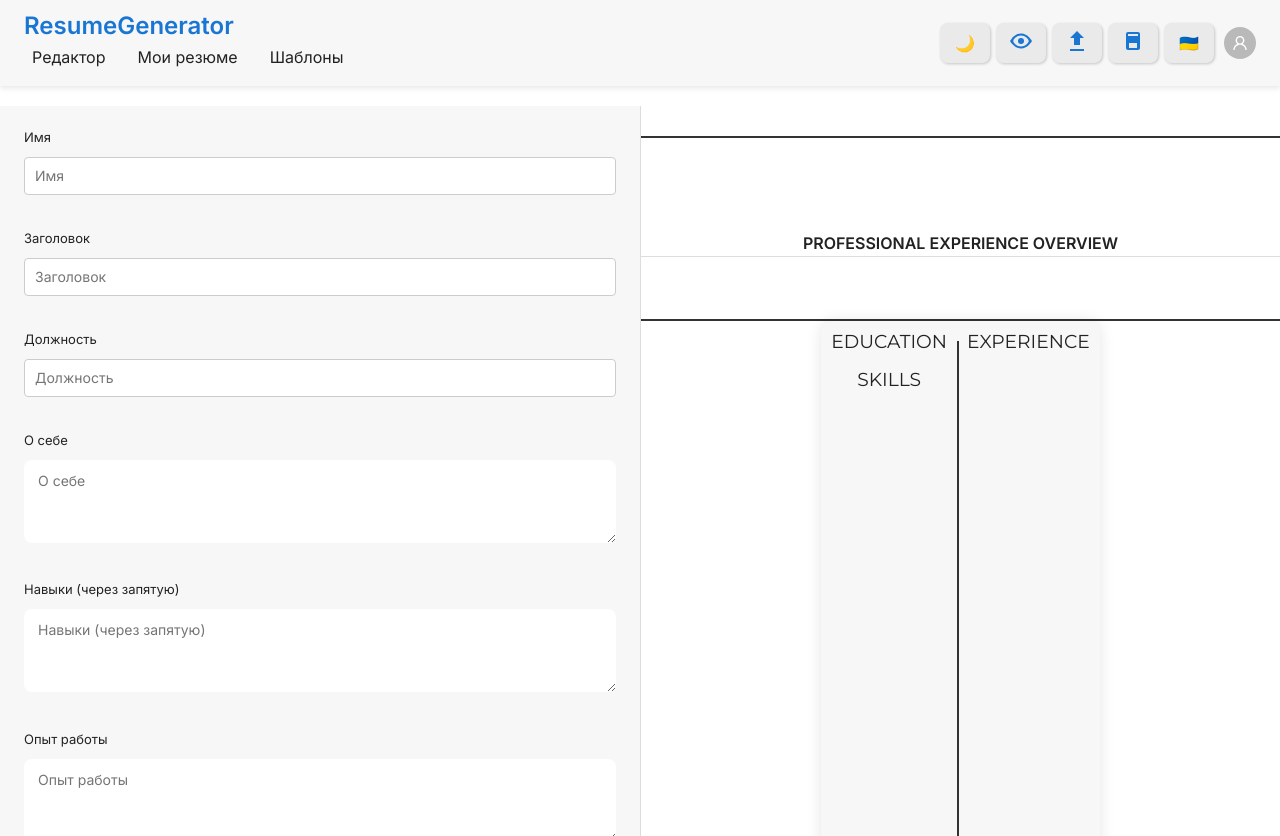
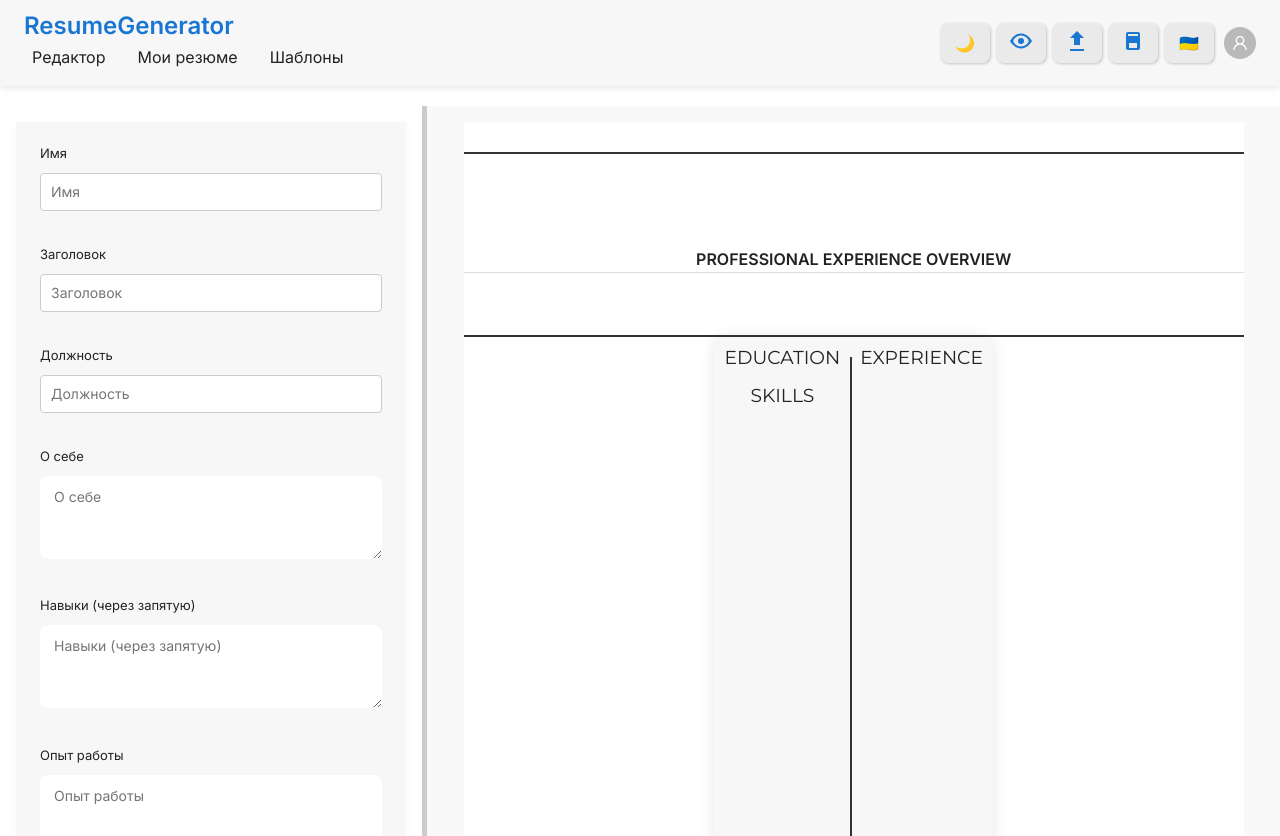
Before and after one commit to maestrotype/resume-editor, a React (Create React App) app in the folder client/: page /editor/1 in a window 1280 px wide. Built offline with nearby package versions, Linux system fonts and the light colour scheme.

Commit message:
add resizable layout

```diff
--- a/client/src/App.js
+++ b/client/src/App.js
@@ -17,6 +17,7 @@ import 'antd/dist/reset.css';
 import 'swiper/css';
 import "swiper/css/navigation";
 import "swiper/css/pagination";
+import ResizableLayout from "./components/ResizableLayout/ResizableLayout.jsx"
 
 function App() {
   const API_URL = process.env.REACT_APP_API_URL;
@@ -160,13 +161,6 @@ function App() {
           handleSave={handleSave}
         />
         <div className="app p-4">
-          <div className="wrapper-editor">
-            <main className="p-4">
-              <Routes>
-                <Route
-                  path="/"
-                  element={
-                    <>
           {isMobile ? (
             <Swiper
               modules={[Navigation, Pagination]}
@@ -190,6 +184,12 @@ function App() {
               </SwiperSlide>
             </Swiper>
           ) : (
+            <ResizableLayout
+              left={
+                <Routes>
+                  <Route
+                    path="/"
+                    element={
                       <ResumeEditor
                         data={data}
                         setData={setData}
@@ -197,8 +197,6 @@ function App() {
                         setPdfFormat={setPdfFormat}
                         template={selectedTemplate}
                       />
-                      )}
-                    </>
                     }
                   />
                   {AuthRoutes()}
@@ -230,12 +228,11 @@ function App() {
                     }
                   />
                 </Routes>
-            </main>
-          </div>
-          {!isMobile && (
-            <div className="wrapper-preview">
+              }
+              right={
                 <ResumePreview ref={previewRef} data={data} template={selectedTemplate} />
-            </div>
+              }
+            />
           )}
         </div>
       </AuthProvider>
--- /dev/null
+++ b/client/src/components/ResizableLayout/ResizableLayout.jsx
@@ -0,0 +1,50 @@
+import React, { useRef, useState, useEffect } from "react";
+import "./resizable.css";
+
+const ResizableLayout = ({ left, right }) => {
+  const resizerRef = useRef(null);
+  const leftRef = useRef(null);
+  const [isResizing, setIsResizing] = useState(false);
+
+  useEffect(() => {
+    const handleMouseMove = (e) => {
+      if (!isResizing || !leftRef.current) return;
+      const newWidth = e.clientX;
+      if (newWidth > 200 && newWidth < window.innerWidth * 0.7) {
+        leftRef.current.style.width = `${newWidth}px`;
+      }
+    };
+
+    const stopResize = () => {
+      setIsResizing(false);
+      document.body.style.cursor = "default";
+    };
+
+    document.addEventListener("mousemove", handleMouseMove);
+    document.addEventListener("mouseup", stopResize);
+
+    return () => {
+      document.removeEventListener("mousemove", handleMouseMove);
+      document.removeEventListener("mouseup", stopResize);
+    };
+  }, [isResizing]);
+
+  return (
+    <div className="resizable-container">
+      <div ref={leftRef} className="left-panel">
+        {left}
+      </div>
+      <div
+        ref={resizerRef}
+        className="resizer"
+        onMouseDown={() => {
+          setIsResizing(true);
+          document.body.style.cursor = "col-resize";
+        }}
+      />
+      <div className="right-panel">{right}</div>
+    </div>
+  );
+};
+
+export default ResizableLayout;
--- /dev/null
+++ b/client/src/components/ResizableLayout/resizable.css
@@ -0,0 +1,28 @@
+.resizable-container {
+    display: flex;
+    width: 100%;
+    height: 100%;
+  }
+
+  .left-panel {
+    min-width: 200px;
+    max-width: 70%;
+    width: 33%;
+    overflow: auto;
+    padding: 1rem;
+    background-color: white;
+  }
+
+  .resizer {
+    width: 5px;
+    background-color: #ccc;
+    cursor: col-resize;
+    z-index: 10;
+  }
+
+  .right-panel {
+    flex: 1;
+    overflow: auto;
+    padding: 1rem;
+    background-color: #f9f9f9;
+  }
```
Also changed, not shown: 1 other file (tests, documents, lock files or other folders). Lines whose indentation alone changed are shown as unchanged.
